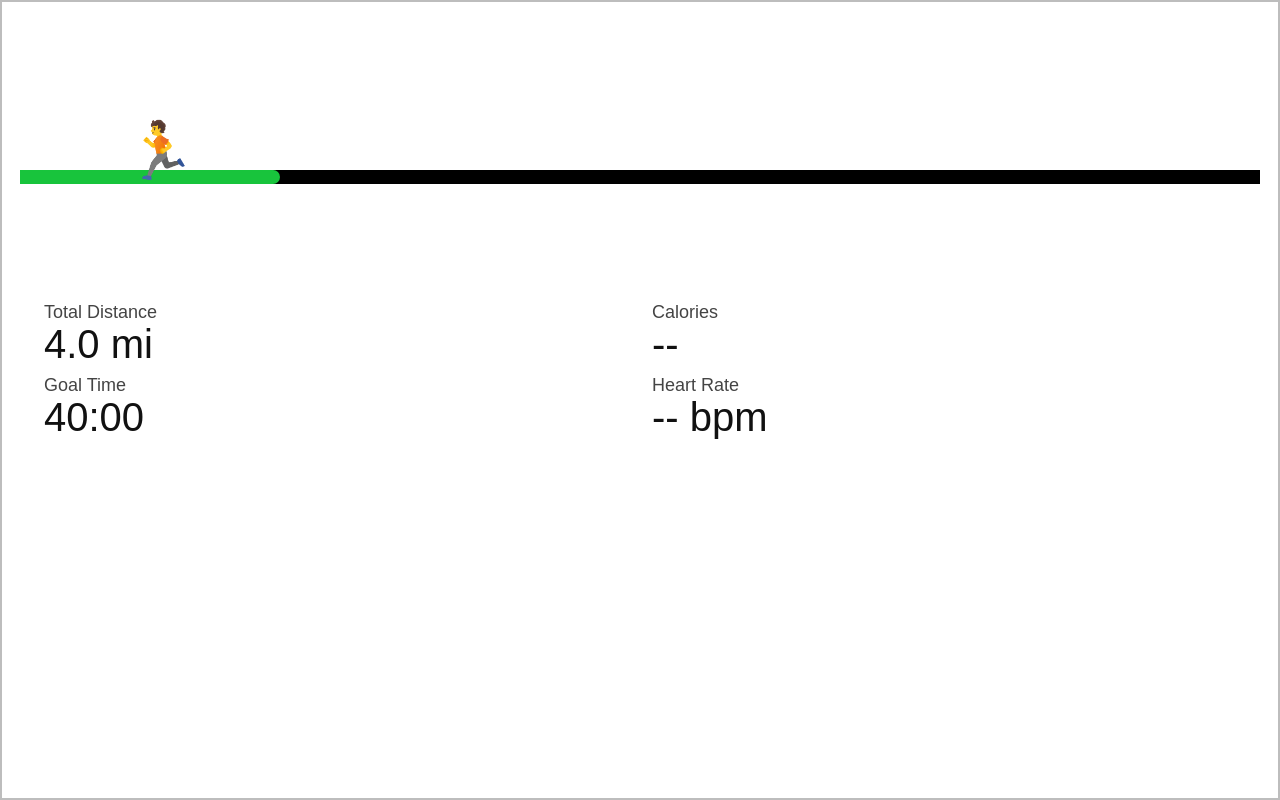
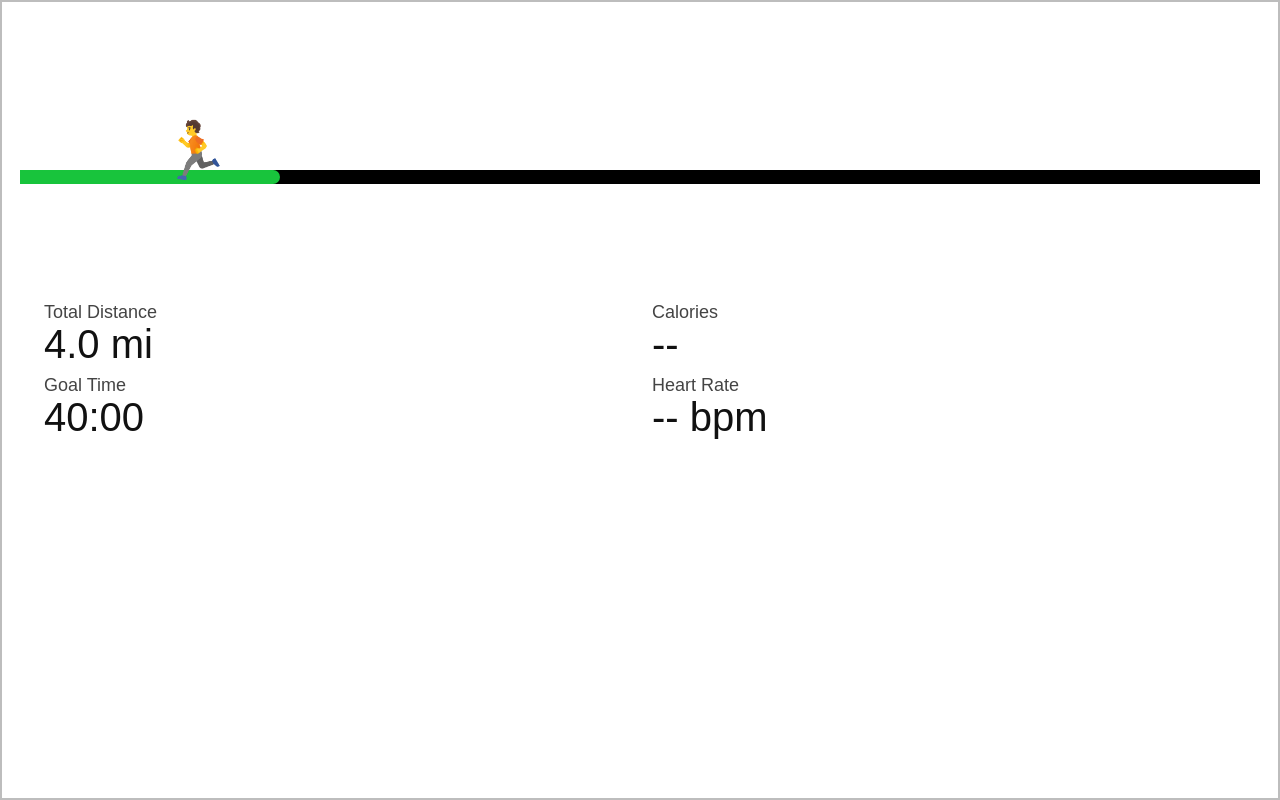
Before and after one commit to weaponthps/run-overlay, a plain HTML site: page index.html in a window 1280 px wide. Drawn offline with Linux system fonts and the light colour scheme.

Commit message:
Update styles.css

```diff
--- a/styles.css
+++ b/styles.css
@@ -62,9 +62,8 @@
 .runner {
   position: absolute;
   top: 98px;
-  left: 20%;
+  left: 0;
   font-size: 56px;
-  transform: translateX(-50%);
 }
 
 .stats {
```
